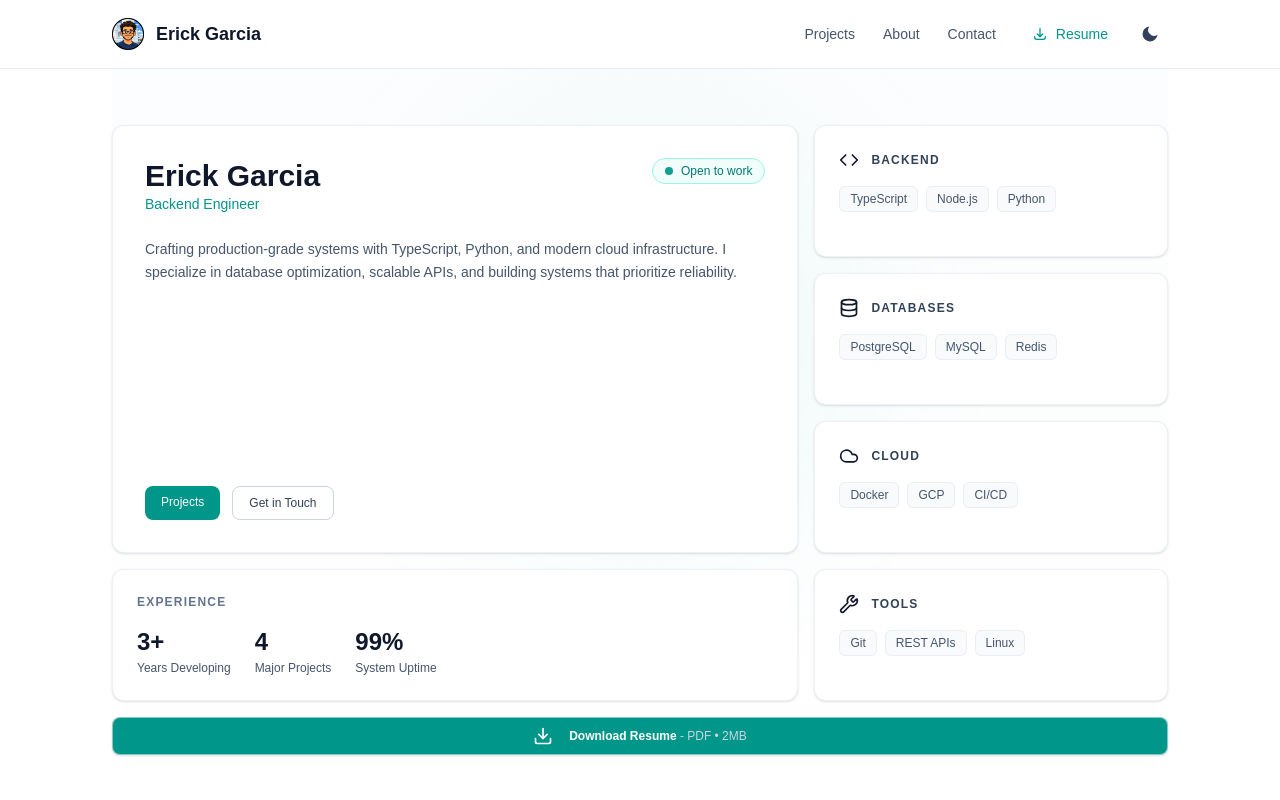
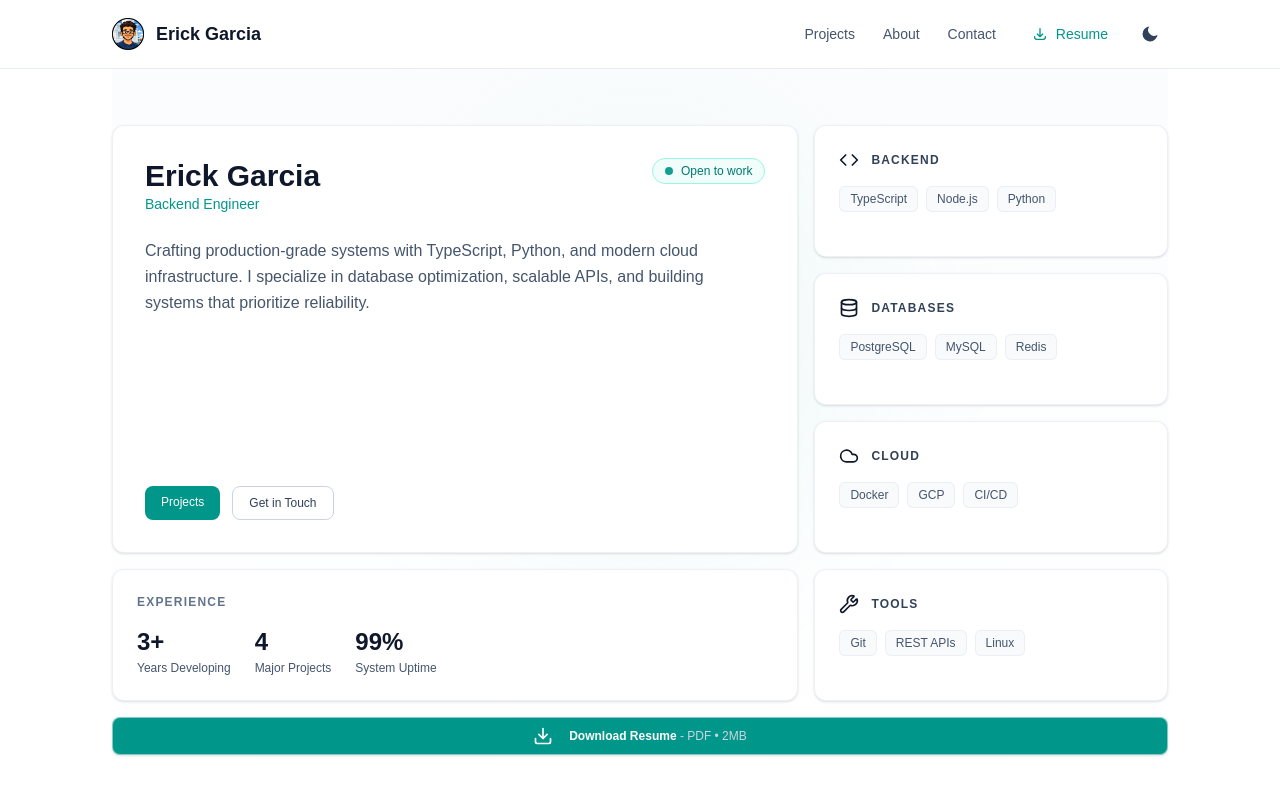
Before and after one commit to eggarcia98/portfolio, a Next.js app: page / in a window 1280 px wide. Shown: the top 800 px of the page. Built offline with nearby package versions, Linux system fonts and the light colour scheme; a web font is replaced by a local one.

Commit message:
style: update font size in HeroSection component for improved readability

```diff
--- a/src/components/hero-section.tsx
+++ b/src/components/hero-section.tsx
@@ -68,7 +68,7 @@
                                 </span>
                             </div>
                         </div>
-                        <p className="text-sm font-light text-slate-600 dark:text-slate-300 leading-relaxed mb-8 flex-1">
+                        <p className="text-sm lg:text-base font-light text-slate-600 dark:text-slate-300 leading-relaxed mb-8 flex-1">
                             Crafting production-grade systems with TypeScript,
                             Python, and modern cloud infrastructure. I
                             specialize in database optimization, scalable APIs,
```
